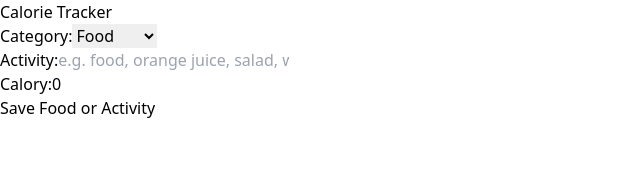
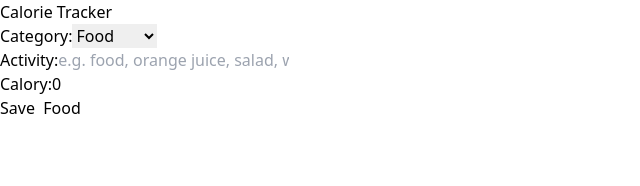
Before and after one commit to FernandoInfanzon/calories_tracker, a React (Vite) app: page / in a window 1280 px wide. Shown: the top 186 px of the page, without its empty margins (0-640 px from the left). Built offline with nearby package versions, Linux system fonts and the light colour scheme.

Commit message:
Validate submit

```diff
--- a/src/components/Form.tsx
+++ b/src/components/Form.tsx
@@ -1,22 +1,35 @@
-import { useState, ChangeEvent } from 'react'
+import { useState, ChangeEvent, FormEvent } from 'react'
 import {categories} from '../data/categories'
+import { Activity } from '../types'
 
 export default function Form() {
-    const [activity, setActivity] = useState({
+    const [activity, setActivity] = useState<Activity>({
         category: 1,
         name: '',
         calories: 0
     })
     const handleChange = (e: ChangeEvent<HTMLSelectElement> | ChangeEvent<HTMLInputElement>) => {
+        const isNumberField = ['category', 'calories'].includes(e.target.id)
+
         setActivity({
             ...activity,
-            [e.target.id]: e.target.value
+            [e.target.id]: isNumberField ? +e.target.value : e.target.value
         })
+    }
+
+    const isValidActivity = () => {
+        const {name, calories} = activity
+        return name.trim() !== '' && calories > 0 && calories > 0
+    }
+
+    const handleSubmit = (e: FormEvent<HTMLFormElement>) => {
+        e.preventDefault();
     }
 
     return (
         <form
             className="space-y-5 bg-white shadow p-10 rounded-lg"
+            onSubmit={ handleSubmit}
         >
             <div className="grid grid-cols-1 gap-3">
                 <label htmlFor="category" className='font-bold'>Category:</label>
@@ -39,13 +52,15 @@ export default function Form() {
                 />
             </div>
             <div className="grid grid-cols-1 gap-3">
-                <label htmlFor="calory" className='font-bold'>Calory:</label>
-                <input type="number" id='calory' className='border border-slate-300 p-2 rounded-lg' placeholder='Calory, e.g. 800'
+                <label htmlFor="calories" className='font-bold'>Calory:</label>
+                <input type="number" id='calories' className='border border-slate-300 p-2 rounded-lg' placeholder='Calory, e.g. 800'
                 value={activity.calories}
                 onChange={handleChange} />
             </div>
 
-            <input type="submit" className='bg-gray-800 hover:bg-gray-900 w-full p-2 font-bold uppercase text-white' value='Save Food or Activity' />
+            <input type="submit" className='bg-gray-800 hover:bg-gray-900 w-full p-2 font-bold uppercase text-white disabled:bg-gray-200'
+            value={`Save ${activity.category === 1 ? ' Food' : 'Workout'}`}
+            disabled={!isValidActivity()} />
 
         </form>
     )
--- a/src/types/index.ts
+++ b/src/types/index.ts
@@ -2,3 +2,9 @@ export type Category = {
         id: number,
         name: string,
     }
+
+export type Activity = {
+    category: number
+    name: string
+    calories: number
+}
```
